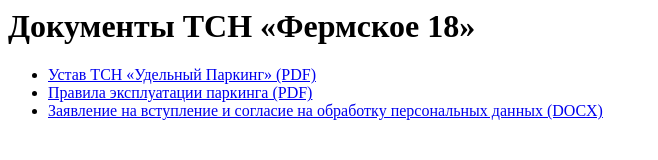
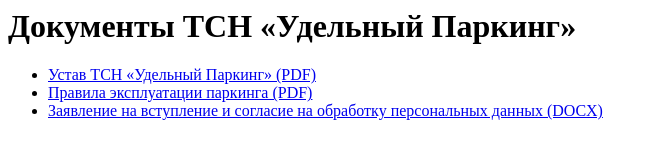
Before and after one commit to zavspb/fermskoe, a plain HTML site: page docs/index.html in a window 1280 px wide. Shown: the whole page, without its empty margins (0-658 px from the left). Drawn offline with Linux system fonts and the light colour scheme.

Commit message:
Update index.html

```diff
--- a/docs/index.html
+++ b/docs/index.html
@@ -1,4 +1,4 @@
-<h1>Документы ТСН «Фермское 18»</h1>
+<h1>Документы ТСН «Удельный Паркинг»</h1>
 <ul>
   <li><a href="Ustav.pdf" download>Устав ТСН «Удельный Паркинг» (PDF)</a></li>
   <li><a href="Pravila.pdf" download>Правила эксплуатации паркинга (PDF)</a></li>
```
